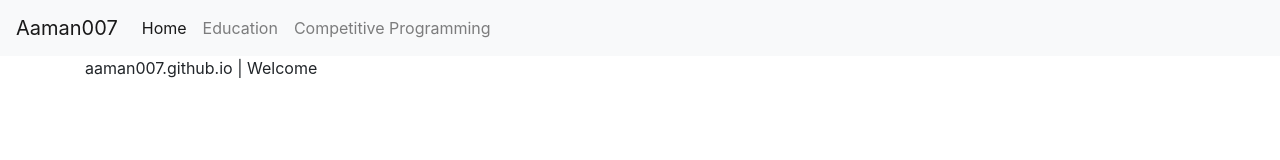
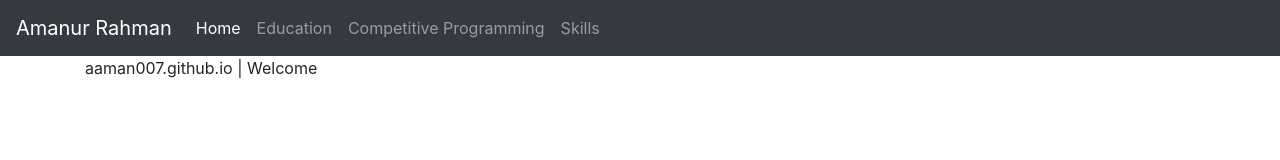
Before and after one commit to aaman007/aaman007.github.io, a plain HTML site: page index.html in a window 1280 px wide. Drawn offline with nearby package versions, Linux system fonts and the light colour scheme.

Commit message:
Updated index.html

```diff
--- a/index.html
+++ b/index.html
@@ -11,8 +11,8 @@
     <title>aaman007.github.io</title>
   </head>
   <body>
-    <nav class="navbar navbar-expand-lg navbar-light bg-light">
-  <a class="navbar-brand" href="#">Aaman007</a>
+    <nav class="navbar navbar-expand-lg navbar-dark bg-dark">
+  <a class="navbar-brand" href="#">Amanur Rahman</a>
   <button class="navbar-toggler" type="button" data-toggle="collapse" data-target="#navbarSupportedContent" aria-controls="navbarSupportedContent" aria-expanded="false" aria-label="Toggle navigation">
     <span class="navbar-toggler-icon"></span>
   </button>
@@ -28,6 +28,9 @@
       <li class="nav-item">
         <a class="nav-link" href="#">Competitive Programming</a>
       </li>
+      <li class="nav-item">
+        <a class="nav-link" href="#">Skills</a>
+      </li>
     </ul>
   </div>
 </nav>
```
